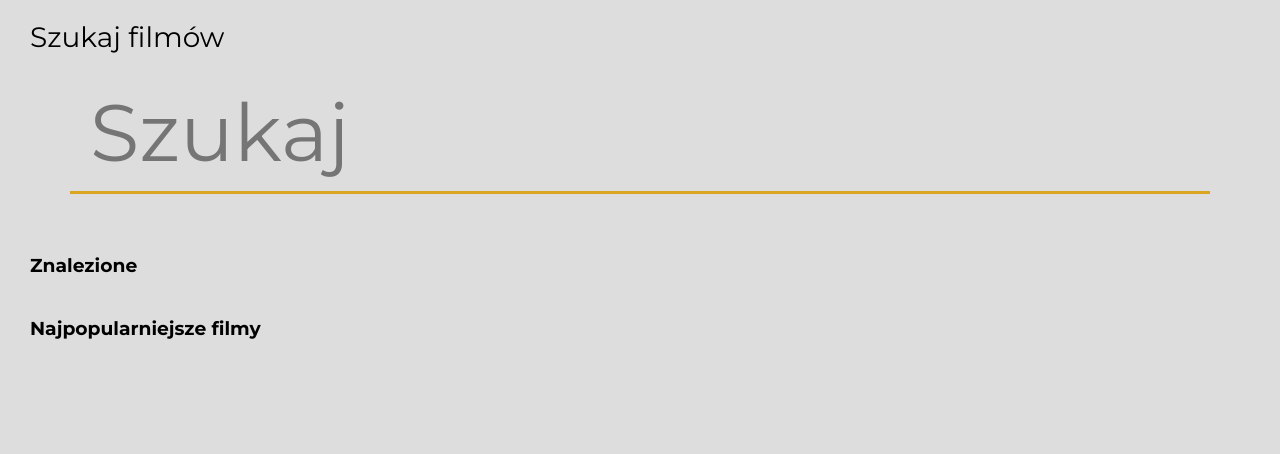
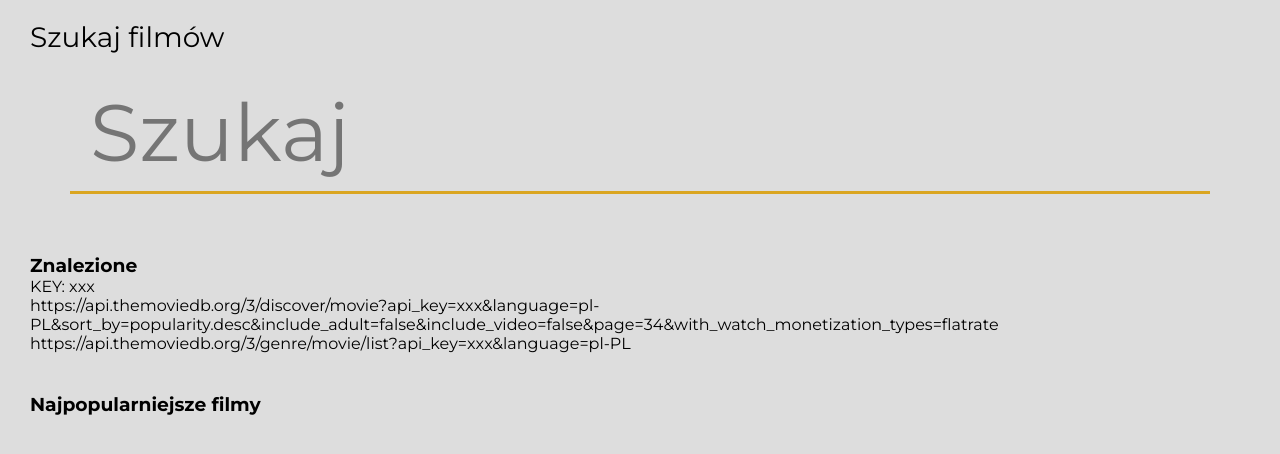
Before and after one commit to MarcelinaZiolkiewicz/filmsfinder, a Vue app: page / in a window 1280 px wide. Shown: the top 454 px of the page. Built offline with nearby package versions, Linux system fonts and the light colour scheme.

Commit message:
Working dynamic URL's

```diff
--- a/src/App.vue
+++ b/src/App.vue
@@ -6,6 +6,13 @@
     </div>
     <div class="mostPopulars films">
       <h3>Znalezione</h3>
+      <p>{{test_string}}</p>
+      <p>KEY: {{API_KEY}}</p>
+      <p>{{API_DISCOVER_URL}}</p>
+      <p>{{API_GENRES}}</p>
+
+
+
     </div>
     <div class="finded films">
       <h3>Najpopularniejsze filmy</h3>
@@ -24,7 +31,16 @@ export default {
     return {
       valueToFind: '',
       API_KEY: 'xxx',
-      API_DISCOVER_URL: `https://api.themoviedb.org/3/discover/movie?api_key=${this.API_KEY}&language=en-US&sort_by=popularity.desc&include_adult=false&include_video=false&page=1&with_watch_monetization_types=flatrate`
+      page: 34,
+      language: 'pl-PL'
+    }
+  },
+  computed: {
+    API_DISCOVER_URL() {
+      return `https://api.themoviedb.org/3/discover/movie?api_key=${this.API_KEY}&language=${this.language}&sort_by=popularity.desc&include_adult=false&include_video=false&page=${this.page}&with_watch_monetization_types=flatrate`
+    },
+    API_GENRES() {
+      return `https://api.themoviedb.org/3/genre/movie/list?api_key=${this.API_KEY}&language=${this.language}`
     }
   }
 }
```
